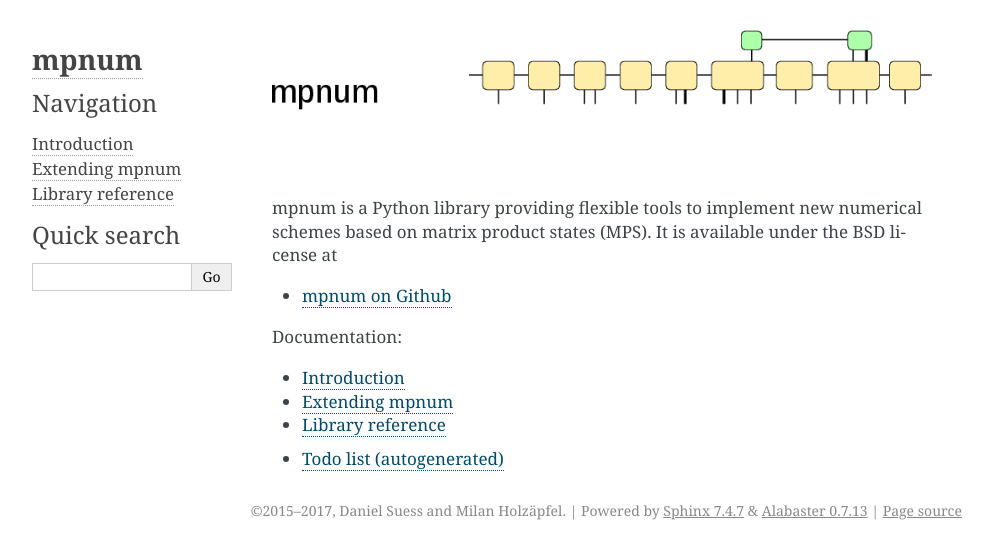
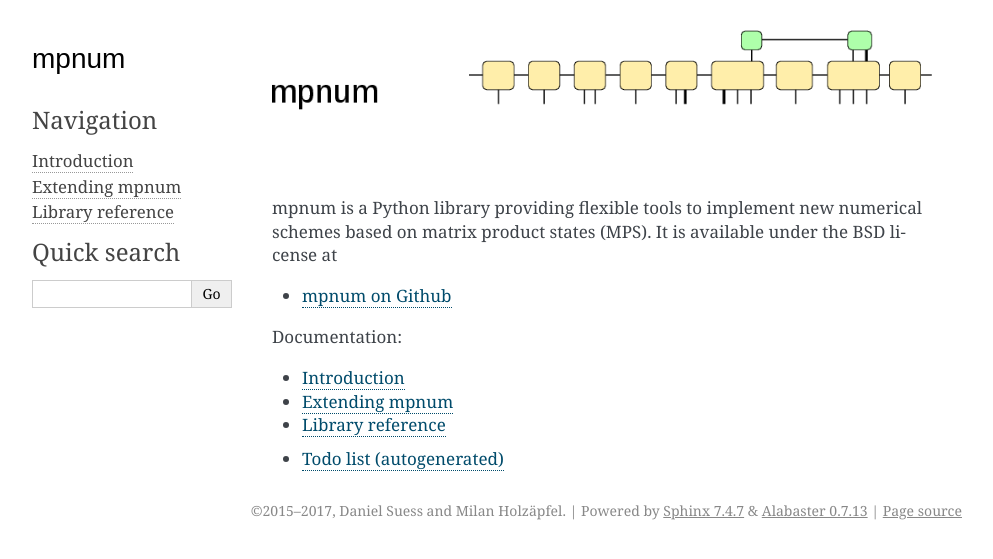
Before and after one commit to vinitX/mpnum, a Sphinx documentation site: the page built from docs/index.rst, in a window 1280 px wide. Shown: the top 559 px of the page, without its empty margins (148-1141 px from the left). Built offline with Sphinx 7.4.7, drawn with Linux system fonts in a browser that asks for light colours.

Commit message:
Docs: Custom CSS for links in headings

```diff
--- /dev/null
+++ b/docs/_static/custom.css
@@ -0,0 +1,20 @@
+
+h1 > a:first-child,
+h2 > a:first-child,
+h3 > a:first-child,
+h4 > a:first-child,
+h5 > a:first-child,
+h6 > a:first-child
+{
+    text-decoration: none;
+    color: #000;
+}
+
+div.sphinxsidebar h1.logo {
+    font-family: "Liberation Sans", "Arial", sans-serif;
+    font-weight: normal;
+    margin-bottom: 0.8em;
+}
+div.sphinxsidebar h1.logo a {
+    border-bottom-style: none;
+}
--- a/docs/conf.py
+++ b/docs/conf.py
@@ -120,7 +120,7 @@
 #html_title = None
 
 # A shorter title for the navigation bar.  Default is the same as html_title.
-#html_short_title = None
+#html_short_title = u'mpnum docs'
 
 # The name of an image file (relative to this directory) to place at the top
 # of the sidebar.
@@ -134,8 +134,7 @@
 # Add any paths that contain custom static files (such as style sheets) here,
 # relative to this directory. They are copied after the builtin static files,
 # so a file named "default.css" will overwrite the builtin "default.css".
-#html_static_path = ['_static']
-html_static_path = []
+html_static_path = ['_static']
 
 # Add any extra paths that contain custom files (such as robots.txt or
 # .htaccess) here, relative to this directory. These files are copied
```
